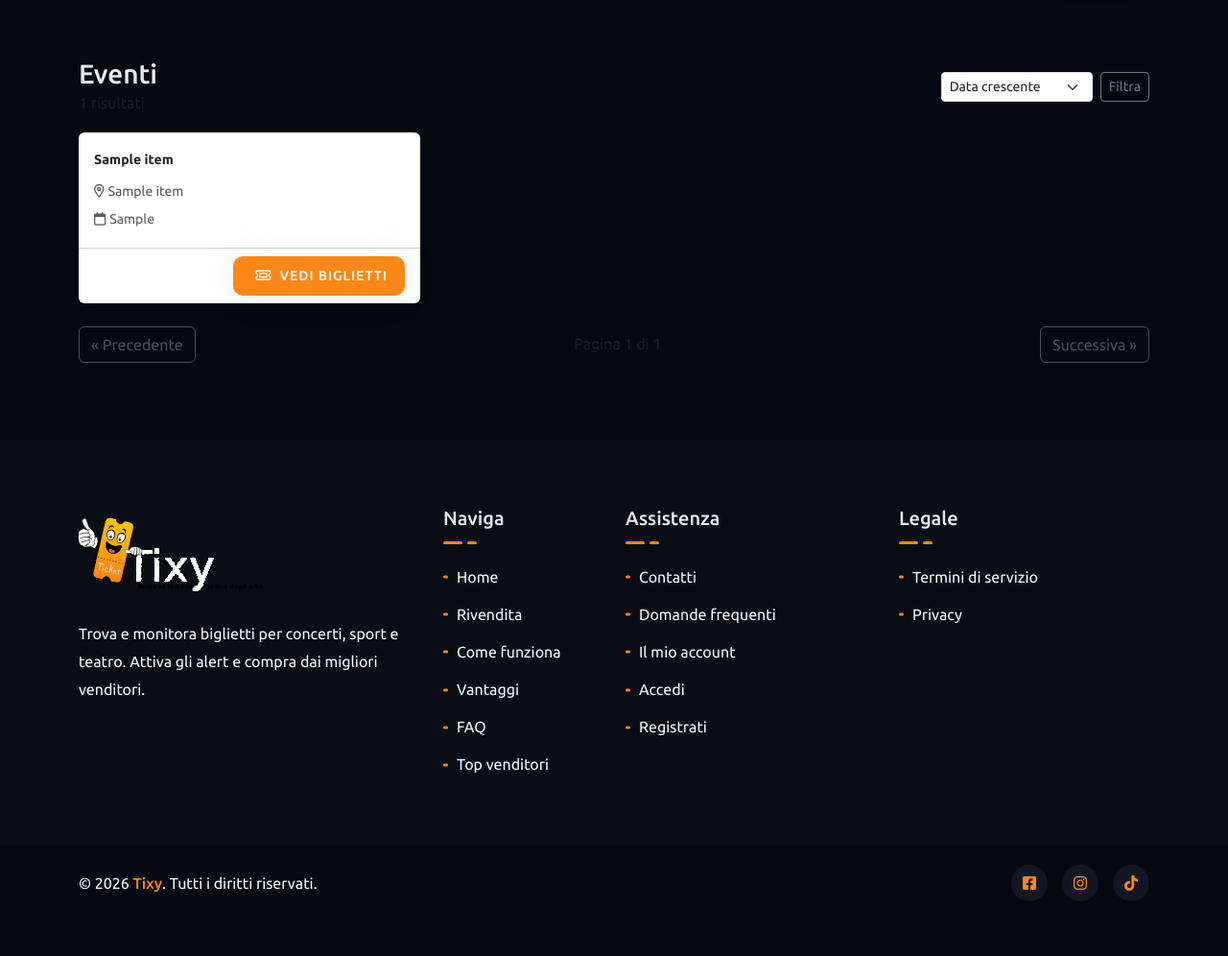
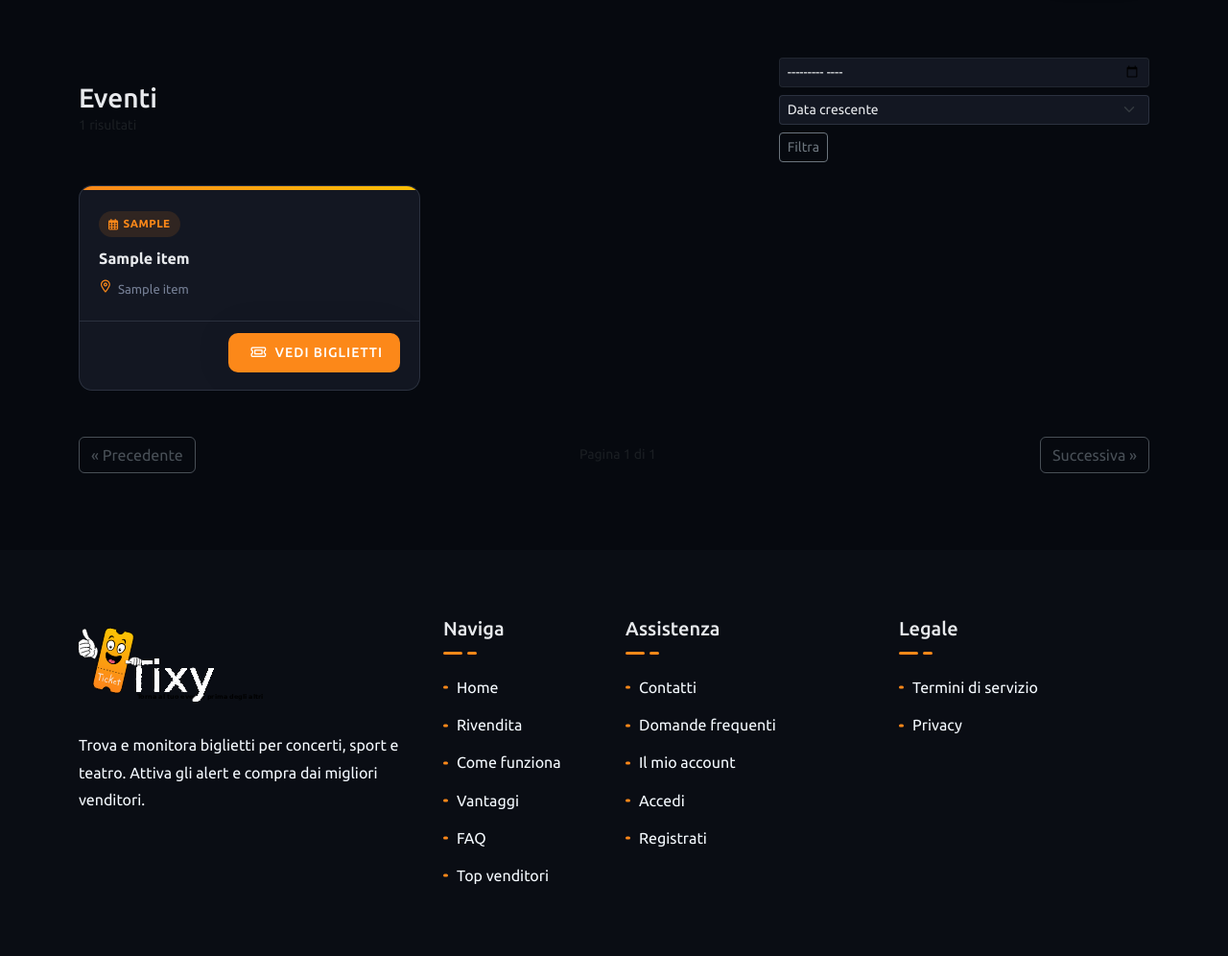
Before and after one commit to Shitan1977/tixy-frontend, a Django app: template web/templates/web/events_index.html in a window 1280 px wide. Shown: the part 109-1105 px from the top of the page at 96% size. Before the commit the page ends 1048 px from the top, so only its background shows below. Run offline with Django 5.2, Linux system fonts and the light colour scheme; the template is opened without the code that fills it: most values are stand-ins (such as "Sample title", 1, 10 or a date in 2020); some libraries are stand-ins or nearby versions; some web fonts are replaced.

Commit message:
event speed

```diff
--- a/web/templates/web/event_listings.html
+++ b/web/templates/web/event_listings.html
@@ -103,7 +103,7 @@
                     {% if l.seller_info %}
                       <strong class="seller-title">
                         {{ l.seller_info.first_name|default_if_none:"" }}
-                        {{ l.seller_info.last_name|default_if_none:"Venditore" }}
+                        {% if l.seller_info.last_name %} {{ l.seller_info.last_name|slice:":1" }}.{% endif %}
                       </strong>
 
                       {% if l.seller_info.socials_verified %}
--- a/web/templates/web/events_index.html
+++ b/web/templates/web/events_index.html
@@ -1,20 +1,114 @@
 {% extends "web/base.html" %}
 {% load static %}
 {% block title %}Eventi | Tixy{% endblock %}
+
+{% block extra_css %}
+<style>
+  /* ── Event index card ── */
+  .ev-card {
+    background: var(--theme-bg2);
+    border: 1px solid var(--border-info-color);
+    border-radius: 14px;
+    overflow: hidden;
+    display: flex;
+    flex-direction: column;
+    height: 100%;
+    transition: transform .25s ease, box-shadow .25s ease, border-color .25s ease;
+  }
+  .ev-card:hover {
+    transform: translateY(-5px);
+    box-shadow: 0 12px 32px rgba(0,0,0,.25);
+    border-color: var(--theme-color);
+  }
+
+  /* Colored top stripe */
+  .ev-card__stripe {
+    height: 4px;
+    background: linear-gradient(90deg, var(--theme-color), var(--theme-color2));
+    flex-shrink: 0;
+  }
+
+  .ev-card__body {
+    padding: 20px 20px 14px;
+    flex: 1;
+  }
+
+  /* Date badge */
+  .ev-card__date-badge {
+    display: inline-flex;
+    align-items: center;
+    gap: 5px;
+    font-size: 0.72rem;
+    font-weight: 600;
+    letter-spacing: .04em;
+    text-transform: uppercase;
+    color: var(--theme-color);
+    background: rgba(252, 136, 25, .12);
+    border-radius: 20px;
+    padding: 3px 10px;
+    margin-bottom: 12px;
+  }
+
+  .ev-card__title {
+    font-size: 1rem;
+    font-weight: 700;
+    color: var(--heading-color);
+    margin-bottom: 10px;
+    line-height: 1.35;
+    display: -webkit-box;
+    -webkit-line-clamp: 2;
+    -webkit-box-orient: vertical;
+    overflow: hidden;
+  }
+
+  .ev-card__meta {
+    font-size: 0.82rem;
+    color: var(--body-text-color);
+    display: flex;
+    align-items: flex-start;
+    gap: 6px;
+    margin-bottom: 6px;
+  }
+  .ev-card__meta i {
+    color: var(--theme-color);
+    margin-top: 2px;
+    flex-shrink: 0;
+    width: 14px;
+    text-align: center;
+  }
+
+  .ev-card__footer {
+    padding: 12px 20px 18px;
+    border-top: 1px solid var(--border-info-color);
+    display: flex;
+    align-items: center;
+    justify-content: flex-end;
+  }
+
+  /* Sort/month selects respect theme */
+  #sort-select, #month-select {
+    background-color: var(--theme-bg2);
+    color: var(--heading-color);
+    border-color: var(--border-info-color);
+  }
+</style>
+{% endblock %}
 
 {% block content %}
 <main class="main pt-60 pb-80">
   <div class="container">
 
-    <div class="site-heading-inline mb-3 d-flex justify-content-between align-items-center flex-wrap gap-2">
+    <div class="site-heading-inline mb-4 d-flex justify-content-between align-items-center flex-wrap gap-2">
       <div>
         <h2 class="site-title mb-0">Eventi</h2>
-        <div class="text-muted">{{ count }} risultati</div>
+        <div class="text-muted small">{{ count }} risultati</div>
       </div>
       <div>
-        <form method="get" class="d-flex align-items-center gap-2">
-          <label for="sort-select" class="form-label mb-0 me-2 visually-hidden">Ordina per</label>
-          <select name="sort" id="sort-select" class="form-select form-select-sm" style="min-width: 140px;">
+        <form method="get" class="d-flex align-items-center flex-wrap gap-2">
+          <label for="month-select" class="form-label mb-0 visually-hidden">Mese</label>
+          <input type="month" name="month" id="month-select" class="form-control form-control-sm" value="{{ month_filter }}">
+          <label for="sort-select" class="form-label mb-0 visually-hidden">Ordina per</label>
+          <select name="sort" id="sort-select" class="form-select form-select-sm" style="min-width: 150px;">
             <option value="date_asc" {% if request.GET.sort == 'date_asc' %}selected{% endif %}>Data crescente</option>
             <option value="date_desc" {% if request.GET.sort == 'date_desc' %}selected{% endif %}>Data decrescente</option>
             <option value="az" {% if request.GET.sort == 'az' %}selected{% endif %}>A-Z</option>
@@ -28,25 +122,25 @@
     {% if items %}
       <div class="row g-4">
         {% for it in items %}
-        <div class="col-12 col-md-4">
-            <div class="card h-100 shadow-sm border-0">
-                <!-- IMMAGINE RIMOSSA -->
-
-                <div class="card-body pt-3">
-                    <div class="d-flex align-items-center mb-2">
-                        <strong class="small text-truncate" title="{{ it.evento_nome }}">
-                            {{ it.evento_nome }}
-                        </strong>
+        <div class="col-12 col-sm-6 col-lg-4">
+          <div class="ev-card">
+            <div class="ev-card__stripe"></div>
+            <div class="ev-card__body">
+              {% if it.starts_fmt %}
+              <div class="ev-card__date-badge">
+                <i class="far fa-calendar-days"></i>
+                {{ it.starts_fmt }}
               </div>
-
-                    <div class="small text-muted mb-1"><i class="far fa-location-dot me-1"></i>{{ it.luogo_nome }}</div>
-                    {% if it.starts_fmt %}
-                    <div class="small text-muted"><i class="far fa-calendar me-1"></i>{{ it.starts_fmt }}</div>
+              {% endif %}
+              <div class="ev-card__title" title="{{ it.evento_nome }}">{{ it.evento_nome }}</div>
+              {% if it.luogo_nome %}
+              <div class="ev-card__meta">
+                <i class="far fa-location-dot"></i>
+                <span>{{ it.luogo_nome }}</span>
+              </div>
               {% endif %}
             </div>
-
-                <div class="card-footer bg-transparent d-flex justify-content-between align-items-center">
-                    <div></div>
+            <div class="ev-card__footer">
               <a class="btn btn-sm theme-btn" href="{% url 'event-listings' it.perf_id %}">
                 <i class="far fa-ticket me-1"></i> Vedi biglietti
               </a>
@@ -56,10 +150,10 @@
         {% endfor %}
       </div>
 
-      <nav class="mt-4 d-flex justify-content-between align-items-center">
-        <a class="btn btn-outline-secondary {% if not has_prev %}disabled{% endif %}" href="?page={{ prev_page }}">« Precedente</a>
-        <span class="text-muted">Pagina {{ page }} di {{ pages }}</span>
-        <a class="btn btn-outline-secondary {% if not has_next %}disabled{% endif %}" href="?page={{ next_page }}">Successiva »</a>
+      <nav class="mt-5 d-flex justify-content-between align-items-center">
+        <a class="btn btn-outline-secondary {% if not has_prev %}disabled{% endif %}" href="?page={{ prev_page }}{% if request.GET.sort %}&sort={{ request.GET.sort }}{% endif %}{% if month_filter %}&month={{ month_filter }}{% endif %}">« Precedente</a>
+        <span class="text-muted small">Pagina {{ page }} di {{ pages }}</span>
+        <a class="btn btn-outline-secondary {% if not has_next %}disabled{% endif %}" href="?page={{ next_page }}{% if request.GET.sort %}&sort={{ request.GET.sort }}{% endif %}{% if month_filter %}&month={{ month_filter }}{% endif %}">Successiva »</a>
       </nav>
     {% else %}
       <p class="text-muted">Nessun evento attivo trovato.</p>
```
Also changed, not shown: web/services/tixy_api.py (+13 -2 lines), web/templates/web/account/resales_upload_review.html (+35 -19 lines), web/templates/web/home.html (+8 -16 lines), web/views.py (+106 -54 lines). Lines whose indentation alone changed are shown as unchanged.
